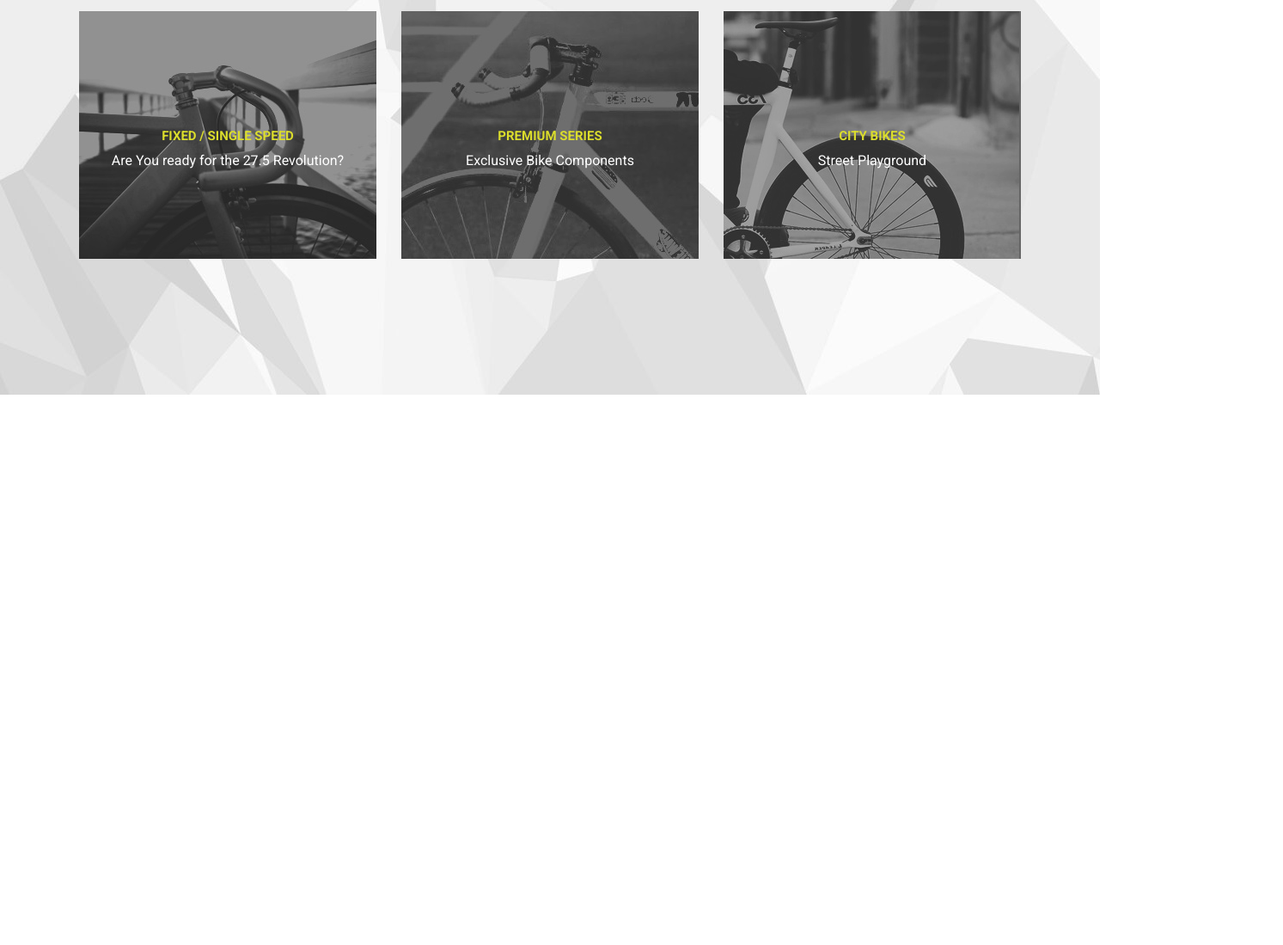
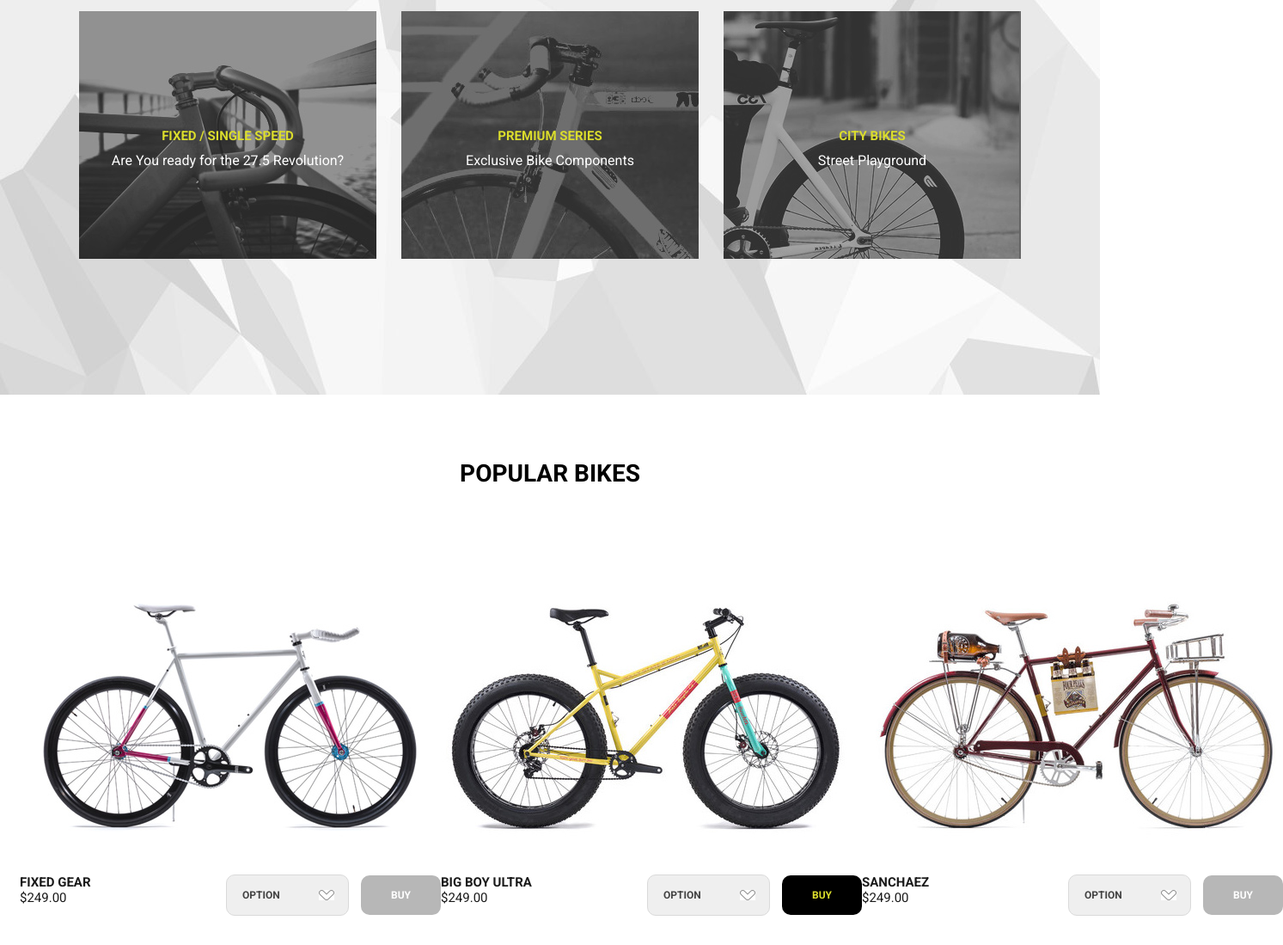
Before and after one commit to avkru/bikeshop, a plain HTML site: page index.html in a window 1280 px wide. Shown: the part 1151-2250 px from the top of the page at 86% size, 1493 px wide, since content can reach past the window. Before the commit the page ends 1610 px from the top, so only its background shows below. Drawn offline with Linux system fonts and the light colour scheme.

Commit message:
Добавил секцию "Gallery-bikes"

```diff
--- a/css/style.css
+++ b/css/style.css
@@ -5,6 +5,8 @@
   padding: 0;
 
   font-family: Roboto, sans-serif;
+
+  scroll-behavior: smooth;
 }
 
 /* Header */
@@ -362,4 +364,92 @@
  transition: opacity 1.5s ease-in-out;
 }
 
-/* Galery */
+/* Gallery-bikes */
+
+.gallery-bikes {
+  padding: 75px 23px 34px;
+
+  text-align: center;
+
+  background-color: #fff;
+}
+
+.gallery-bikes h2 {
+  margin-bottom: 55px;
+
+  font-size: 28px;
+  font-weight: 700;
+  text-transform: uppercase;
+}
+
+.gallery-bikes__wrapper {
+  display: flex;
+  justify-content: space-between;
+}
+
+.gallery-bikes__item img {
+  width: 490px;
+  height: 391px;
+}
+
+.gallery-bikes__price {
+  display: flex;
+  justify-content: space-between;
+}
+
+.gallery-bikes__price p {
+  font-size: 15px;
+  font-weight: 400;
+  color: #1a1a1a;
+  text-align: left;
+}
+
+.gallery-bikes__price p span {
+  font-weight: 700;
+  text-transform: uppercase;
+}
+
+.gallery-bikes__inner-wrapper select {
+  margin-right: 10px;
+  padding: 16px 79px 16px 18px;
+
+  font-size: 12px;
+  font-weight: 700;
+  color: #424242;
+
+  border: 1px solid #dadada;
+  border-radius: 10px;
+  background-image: url(../img/select_chevron.jpg);
+  background-repeat: no-repeat;
+  background-position: right 16px top 50%;
+  outline: none;
+
+  appearance: none;
+  cursor: pointer;
+}
+
+.gallery-bikes__inner-wrapper .submit {
+  padding: 16px 35px;
+
+  font-size: 12px;
+  font-weight: 700;
+  color:#fff;
+
+  background-color: #b7b7b7;
+  border: none;
+  border-radius: 10px;
+  outline: none;
+
+  cursor: pointer;
+}
+
+.gallery-bikes__inner-wrapper .submit:hover,
+.gallery-bikes__item:nth-child(2) .submit {
+  color: #dbdd2c;
+
+  background-color: #000;
+
+  transition: all 1.5s;
+}
+
+/* Contact */
--- a/index.html
+++ b/index.html
@@ -32,7 +32,7 @@
         <h1 class="header__title">HANDMADE BICYCLE</h1>
         <p class="header__slogan">You <span>create</span> the <span>journey,</span> we supply the <span>parts.</span></p>
         <button class="btn">SHOP BIKES</button>
-        <a  class="scroll-icon" href="#"></a>
+        <a  class="scroll-icon" href="#gallery-bikes"></a>
       </div>
 
       <div id="slider" class="slider">
@@ -71,6 +71,54 @@
       </div>
     </section>
 
+    <section id="gallery-bikes" class="gallery-bikes">
+      <h2>Popular bikes</h2>
+      <div class="gallery-bikes__wrapper">
+        <div class="gallery-bikes__item">
+          <img src="img/bike_1.jpg" alt="Fixed Gear">
+          <form class="gallery-bikes__price" action="#">
+            <p><span>Fixed Gear</span><br>$249.00</p>
+            <div class="gallery-bikes__inner-wrapper">
+              <select>
+                <option value="">OPTION</option>
+                <option value="">OPTION</option>
+                <option value="">OPTION</option>
+              </select>
+              <button class="submit">BUY</button>
+            </div>
+          </form>
+        </div>
+        <div class="gallery-bikes__item">
+          <img src="img/bike_2.jpg" alt="Big Boy Ultra">
+          <form class="gallery-bikes__price" action="#">
+            <p><span>Big Boy Ultra</span><br>$249.00</p>
+            <div class="gallery-bikes__inner-wrapper">
+              <select>
+                <option value="">OPTION</option>
+                <option value="">OPTION</option>
+                <option value="">OPTION</option>
+              </select>
+              <button class="submit">BUY</button>
+            </div>
+          </form>
+        </div>
+        <div class="gallery-bikes__item">
+          <img src="img/bike_3.jpg" alt="Sanchaez">
+          <form class="gallery-bikes__price" action="#">
+            <p><span>Sanchaez</span><br>$249.00</p>
+            <div class="gallery-bikes__inner-wrapper">
+              <select>
+                <option value="">OPTION</option>
+                <option value="">OPTION</option>
+                <option value="">OPTION</option>
+              </select>
+              <button class="submit">BUY</button>
+            </div>
+          </form>
+        </div>
+      </div>
+    </section>
+
     <script src="js/slider.js"></script>
   </body>
 </html>
```
Also changed, not shown: img/bike_1.jpg (added), img/bike_2.jpg (added), img/bike_3.jpg (added), img/select_chevron.jpg (added).
